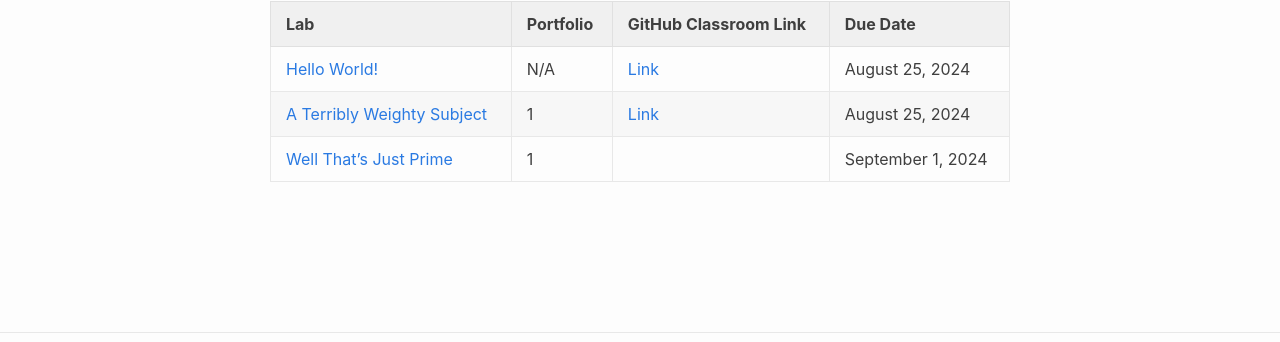
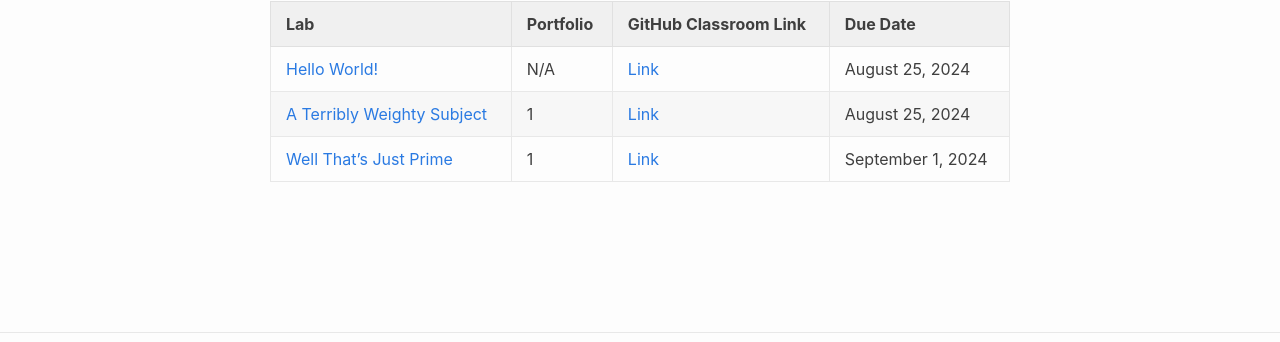
Before and after one commit to cmvandrevala/cmvandrevala.github.io, a Jekyll site: the page built from teaching/csc/214/2024/fall/index.md, in a window 1280 px wide. Shown: the part 424-766 px from the top of the page. Built offline with Jekyll 4.4.1, drawn with Linux system fonts in a browser that asks for light colours.

Commit message:
Add link to lab

```diff
--- a/teaching/csc/214/2024/fall/index.md
+++ b/teaching/csc/214/2024/fall/index.md
@@ -16,4 +16,4 @@ semester: Fall 2024
 | --- | --------- | -------- |
 | [Hello World!]({{ "/teaching/csc/214/labs/hello-world.html" | absolute_url }}) | N/A | [Link](https://classroom.github.com/a/DiWrfiNk) | August 25, 2024 |
 | [A Terribly Weighty Subject]({{ "/teaching/csc/214/labs/a-terribly-weighty-subject.html" | absolute_url }}) | 1 | [Link](https://classroom.github.com/a/T0qStwGW) | August 25, 2024 |
-| [Well That's Just Prime]({{ "/teaching/csc/214/labs/well-thats-just-prime.html" | absolute_url }}) | 1 | | September 1, 2024 |
+| [Well That's Just Prime]({{ "/teaching/csc/214/labs/well-thats-just-prime.html" | absolute_url }}) | 1 | [Link](https://classroom.github.com/a/O1VhIlSG) | September 1, 2024 |
```
